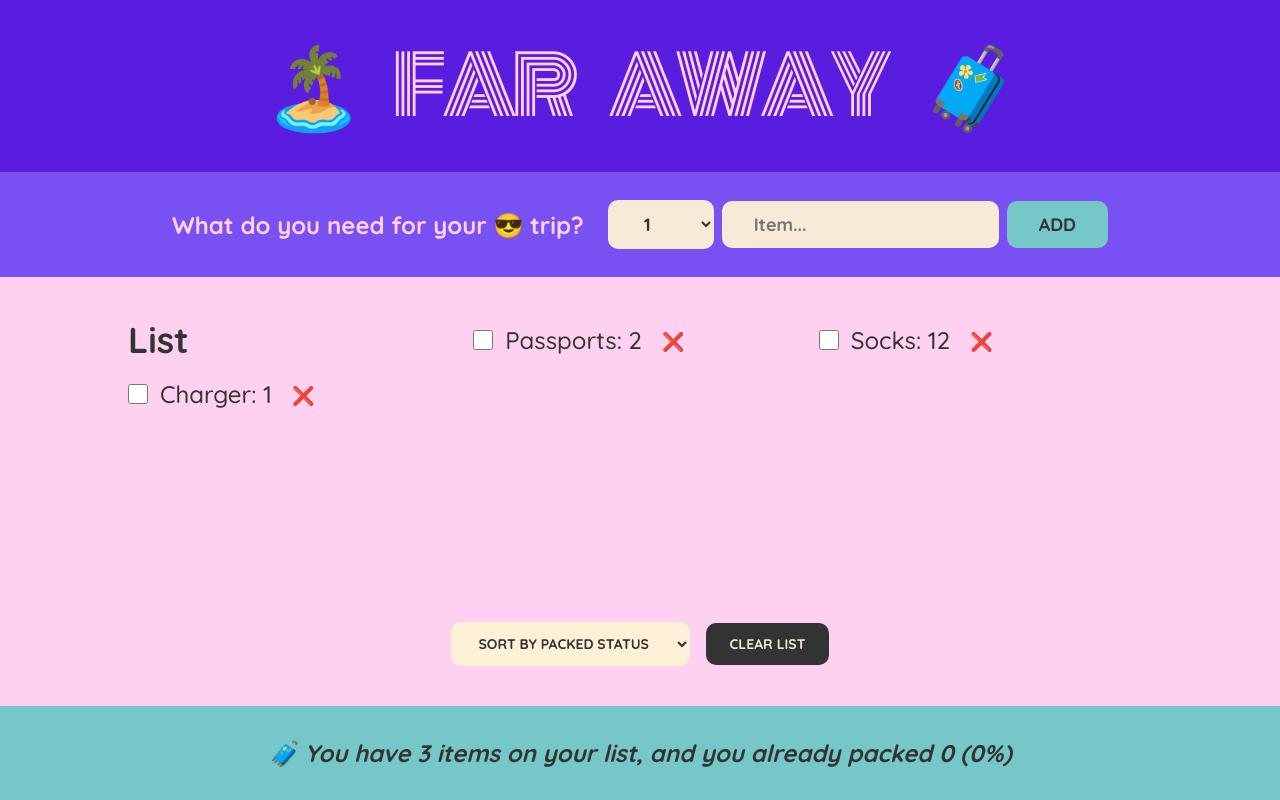
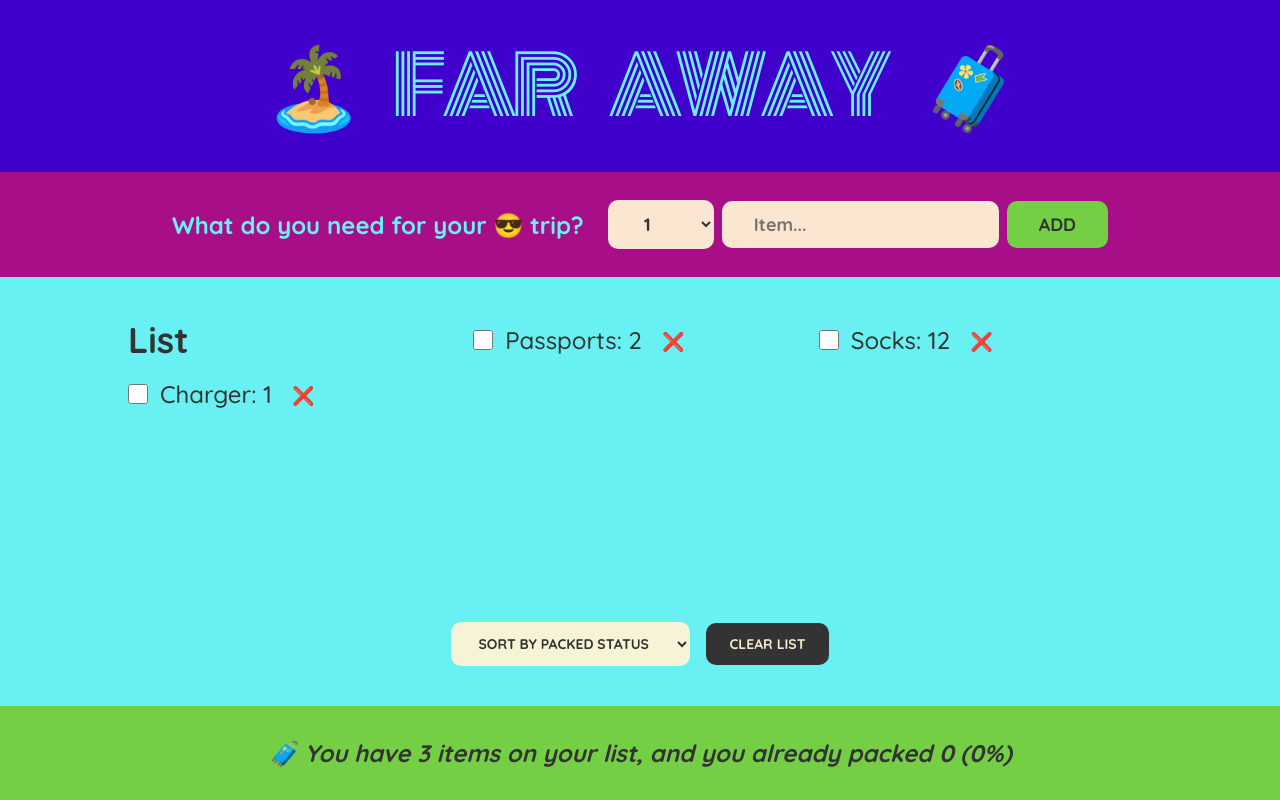
Before and after one commit to atenajoon/travel-list, a React (Create React App) app: page / in a window 1280 px wide. Built offline with nearby package versions, Linux system fonts and the light colour scheme.

Commit message:
new color pallet

```diff
--- a/src/index.css
+++ b/src/index.css
@@ -1,11 +1,12 @@
 @import url('https://fonts.googleapis.com/css2?family=Monoton&family=Quicksand:wght@500;700&display=swap');
 :root {
-  --primary-color: #5a1cdf;
-  --secondary-color: #7950f2;
+  --primary-color: #4101cc;
+  --secondary-color: #a70e88;
   --text-color: #333;
-  --background-color: #ffd1f1;
+  --background-color: #69f0f2;
+  /* #51f0c6; */
   --input-background-color: #fff4d6f0;
-  --complimantary-color: #76c7c7;
+  --complimantary-color: #75cf45;
   --border-radius: 1rem;
 }
 * {
```
